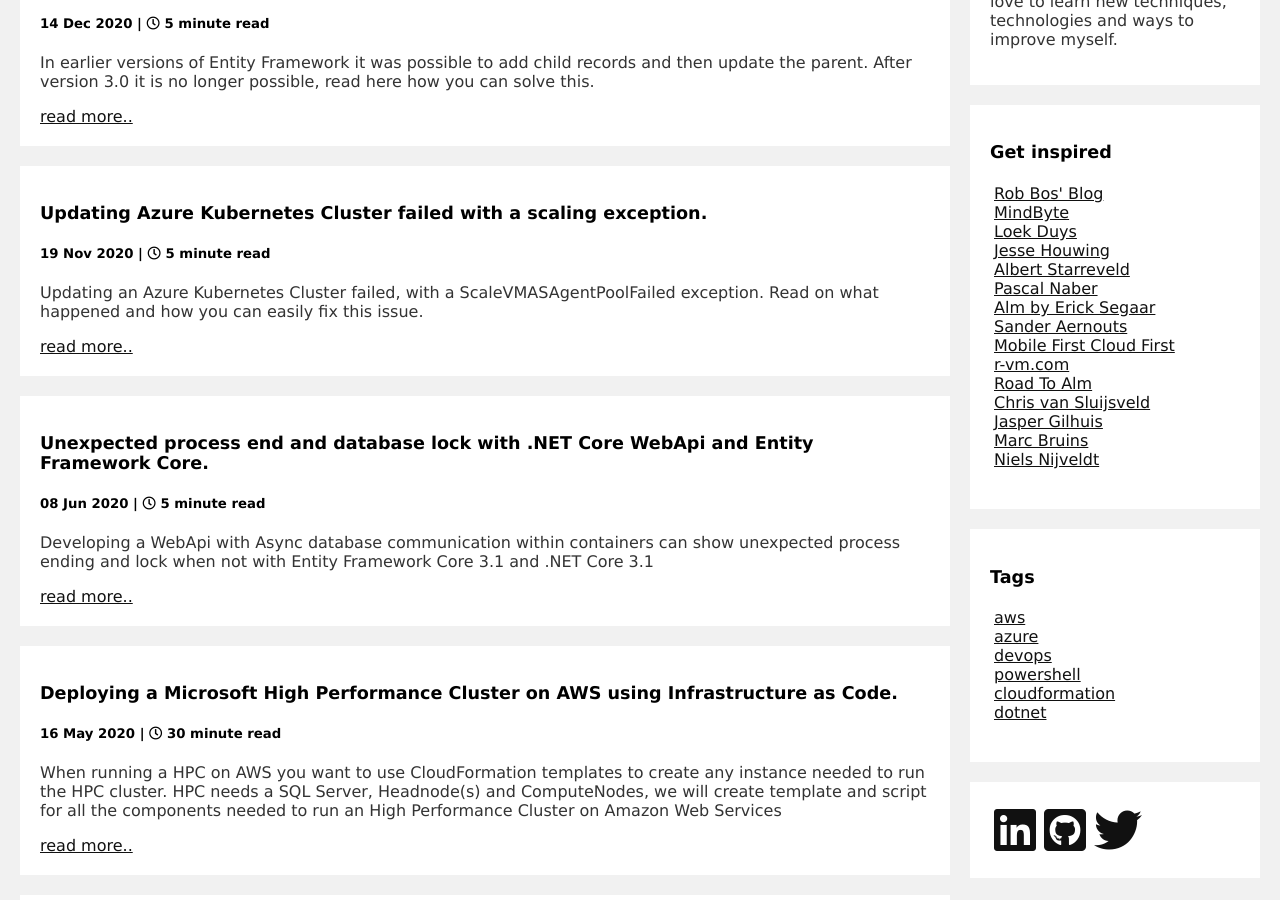
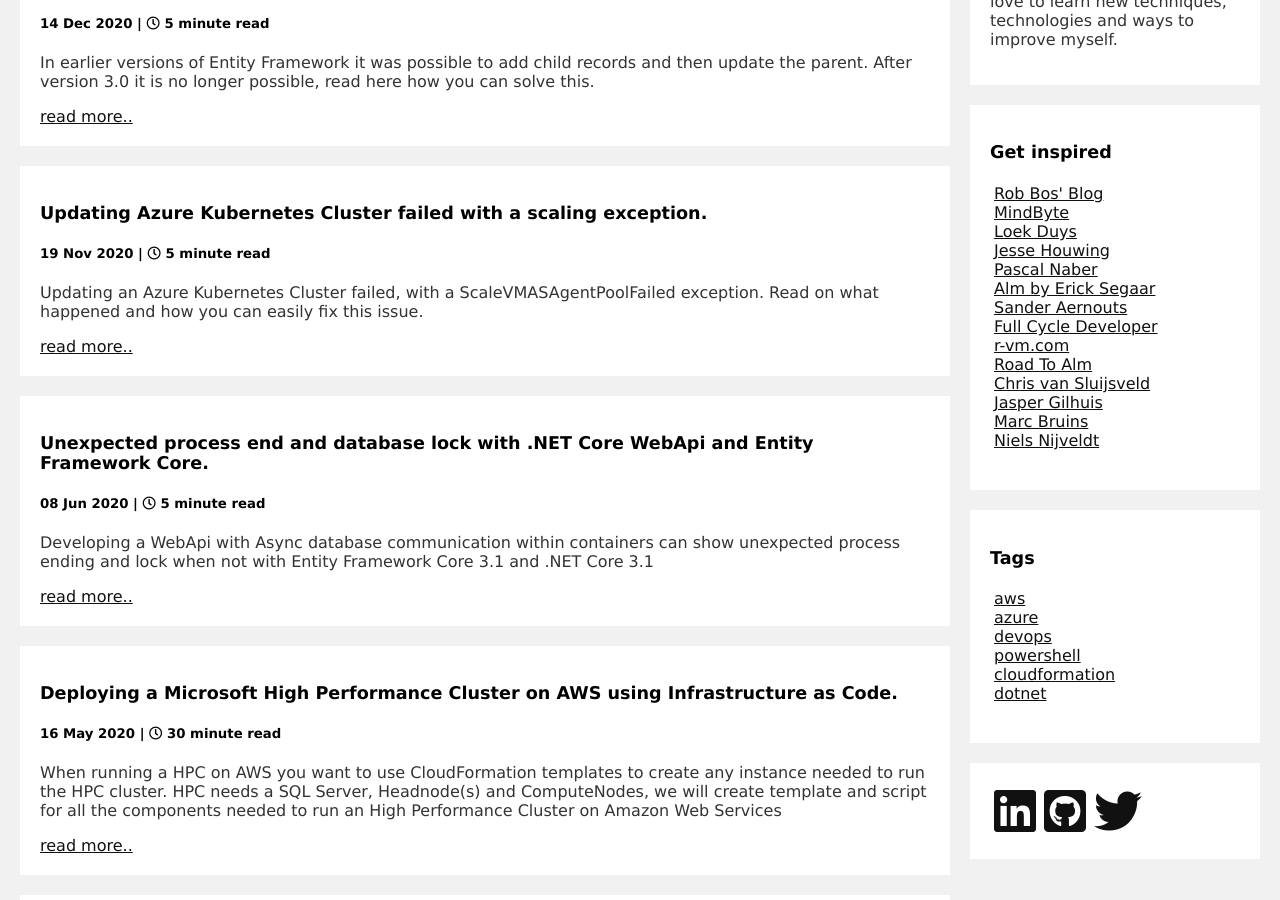
Before and after one commit to arjanvanbekkum/arjanvanbekkum.github.io, a Jekyll site: the page built from index.html, in a window 1280 px wide and 900 px high, scrolled down 725 px. Built offline with Jekyll 4.4.1, drawn with Linux system fonts in a browser that asks for light colours.

Commit message:
update links

```diff
--- a/_layouts/default.html
+++ b/_layouts/default.html
@@ -45,15 +45,14 @@
 				  	<div class="card">
 						<h3>Get inspired</h3>
 						<ul>
-							<li><a href="https://rajbos.github.io/" alt="Rob Bos" target="_blank">Rob Bos' Blog</a> </li>
+							<li><a href="https://devopsjournal.io/" alt="Rob Bos" target="_blank">Rob Bos' Blog</a> </li>
 							<li><a href="https://mindbyte.nl/" alt="MindByte" target="_blank">MindByte</a></li>
 							<li><a href="https://loekd.wordpress.com/" alt="Loek Duys" target="_blank">Loek Duys</a></li>
 							<li><a href="https://jessehouwing.net/" alt="Jesse Houwing" target="_blank">Jesse Houwing</a></li>
-							<li><a href="https://medium.com/@abstarreveld" alt="Albert Starreveld" target="_blank">Albert Starreveld</a></li>
 							<li><a href="https://pascalnaber.wordpress.com/" alt="Pascal Naber" target="_blank">Pascal Naber</a></li>
 							<li><a href="https://ericksegaar.com/" alt="Alm by Erick Segaar" target="_blank">Alm by Erick Segaar</a></li>
 							<li><a href="https://blog.sanderaernouts.com/" alt="Sander Aernouts" target="_blank">Sander Aernouts</a></li>
-							<li><a href="https://mobilefirstcloudfirst.net/" alt="Mobile First Cloud First" target="_blank">Mobile First Cloud First</a></li>
+							<li><a href="https://fullcycledeveloper.com/" alt="Full Cycle Developer" target="_blank">Full Cycle Developer</a></li>
 							<li><a href="https://r-vm.com/" alt="Reinier van Maanen" target="_blank">r-vm.com</a></li>
 							<li><a href="https://roadtoalm.com/" alt="Rene van Osnabrugge" target="_blank">Road To Alm</a></li>
 							<li><a href="https://blog.sluijsveld.com/" alt="Chris van Sluijsveld" target="_blank">Chris van Sluijsveld</a></li>
```
